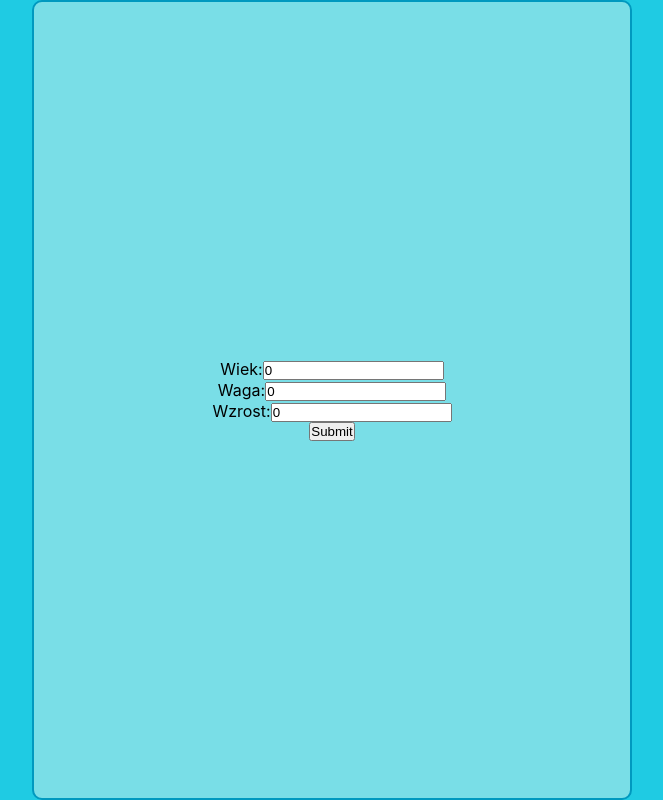
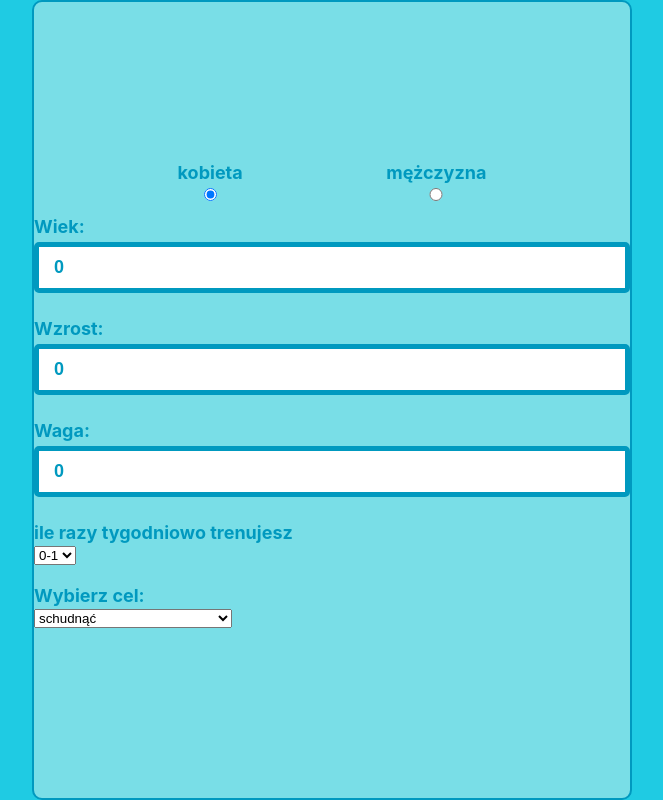
Before and after one commit to DominikSzela/healthy-choice, a React (Create React App) app: page / in a window 1280 px wide. Shown: the whole page, without its empty margins (308-971 px from the left). Built offline with nearby package versions, Linux system fonts and the light colour scheme.

Commit message:
changed Form

```diff
--- a/src/components/Form/Form.jsx
+++ b/src/components/Form/Form.jsx
@@ -1,11 +1,14 @@
-import { useState } from 'react';
 import styles from './form.module.css';
+import { useState, forwardRef, useImperativeHandle } from 'react';
 
-const Form = ({ handleSubmitted }) => {
+const Form = forwardRef((props, ref) => {
     const [formData, setFormData] = useState({
+        gender: "female",
         age: 0,
+        height: 0,
         weight: 0,
-        height: 0,
+        trainingDays: "0-1",
+        goal: "weight_loss"
     })
 
     const handleChange = (event) => {
@@ -13,10 +16,7 @@ const Form = ({ handleSubmitted }) => {
         setFormData((currentState) => ({ ...currentState, [name]: value }));
     }
 
-    const handleSubmit = (event) => {
-        event.preventDefault();
-        console.log(formData);
-
+    const handleSubmit = () => {
         fetch("http://localhost:8081/healthy_choice/submitted", {
             method: 'POST',
             headers: { 'Content-Type': 'application/json' },
@@ -25,14 +25,42 @@ const Form = ({ handleSubmitted }) => {
             .then(res => res.json())
             .then(data => console.log(data))
             .catch(error => console.error('Error:', error));
-
-        handleSubmitted();
+        ;
     }
 
+    useImperativeHandle(ref, () => ({
+        handleSubmit: handleSubmit
+    }));
+
     return (
-        <form onSubmit={handleSubmit} className={styles.wrapper}>
+        <form className={styles.wrapper}>
+            <div className={styles.radios}>
+                <div>
+                    <label>
+                        kobieta<br></br>
+                        <input
+                            type='radio'
+                            name='gender'
+                            value='female'
+                            onChange={handleChange}
+                            defaultChecked
+                        />
+                    </label>
+                </div>
+                <div>
+                    <label>
+                        mężczyzna<br></br>
+                        <input
+                            type='radio'
+                            name='gender'
+                            value='male'
+                            onChange={handleChange}
+                        />
+                    </label>
+                </div>
+            </div>
             <label>
-                Wiek:
+                Wiek:<br></br>
                 <input
                     type='number'
                     name='age'
@@ -41,7 +69,16 @@ const Form = ({ handleSubmitted }) => {
                 />
             </label>
             <label>
-                Waga:
+                Wzrost:<br></br>
+                <input
+                    type='number'
+                    name='height'
+                    value={formData.height}
+                    onChange={handleChange}
+                />
+            </label>
+            <label>
+                Waga:<br></br>
                 <input
                     type='number'
                     name='weight'
@@ -50,17 +87,29 @@ const Form = ({ handleSubmitted }) => {
                 />
             </label>
             <label>
-                Wzrost:
-                <input
-                    type='number'
-                    name='height'
-                    value={formData.height}
-                    onChange={handleChange}
-                />
+                ile razy tygodniowo trenujesz<br></br>
+                <select
+                    name="trainingDays"
+                    value={formData.trainingDays}
+                    onChange={handleChange}>
+                    <option value="0-1">0-1</option>
+                    <option value="2-4">2-4</option>
+                    <option value="5-7">5-7</option>
+                </select>
             </label>
-            <button type="submit">Submit</button>
+            <label>
+                Wybierz cel:<br></br>
+                <select
+                    name="goal"
+                    value={formData.goal}
+                    onChange={handleChange}>
+                    <option value="weight_loss">schudnąć</option>
+                    <option value="maintenance">utrzymać aktualną masę ciała</option>
+                    <option value="muscle_gain">nabrać masy mięśniowej</option>
+                </select>
+            </label>
         </form>
     )
-}
+})
 
 export default Form;
--- a/src/components/Form/form.module.css
+++ b/src/components/Form/form.module.css
@@ -3,4 +3,29 @@
     flex-direction: column;
     justify-content: center;
     align-items: center;
+    width: 100%;
 }
+
+label{
+    width: 100%;
+    margin: 10px 0;
+    font-size: 18px;
+    font-weight: 700;
+    color: var(--secondary);
+}
+
+input{
+    padding: 10px 15px;
+    margin: 5px 0;
+    width: 100%;
+    font-size: 18px;
+    font-weight: 700;
+    border-radius: 5px;
+    border: var(--secondary) 5px solid;
+    color: var(--secondary);
+}
+.radios{
+    display: flex;
+    justify-content: space-evenly;
+    width: 100%;
+}
```
